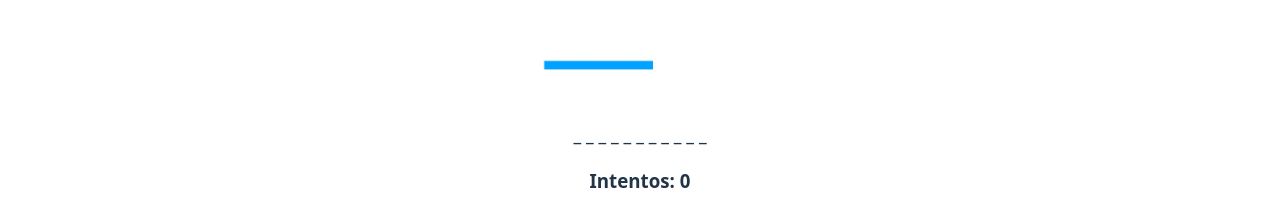
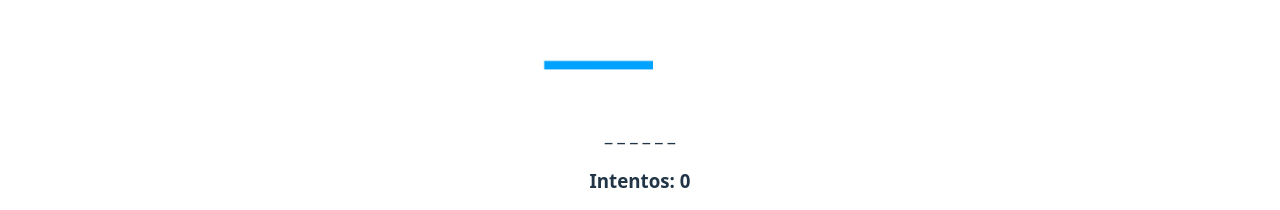
Before and after one commit to andres-martin-C/videojuego-ahorcado-react, a React (Vite) app: page / in a window 1280 px wide. Shown: the part 425-635 px from the top of the page. Built offline with nearby package versions, Linux system fonts and the light colour scheme.

Commit message:
Agregar palabras random

```diff
--- a/src/App.tsx
+++ b/src/App.tsx
@@ -2,10 +2,11 @@ import { useEffect, useState } from "react";
 import "./App.css";
 import { HangImage } from "./components/HangImage";
 import { letters } from "./helpers/letters";
+import { getRandomWord } from "./helpers/getRandomWord";
 
 function App() {
   // Palabra
-  const [word] = useState("COMPUTADORA");
+  const [word] = useState(getRandomWord);
   // useState nos sirve para decir que hay un cambio.
   const [hiddenWord, setHiddenWord] = useState("_ ".repeat(word.length));
   const [ lose, setLose] = useState(false);
@@ -32,6 +33,7 @@ function App() {
   // Creacion de una funcion con flecha
   const checkLetter = (letter: string) => {
     if (lose) return;
+    if (won) return;
 
     if (!word.includes(letter)) {
       setAttempts(Math.min(attempts + 1, 9));
--- /dev/null
+++ b/src/helpers/getRandomWord.ts
@@ -0,0 +1,12 @@
+let words: string[] = [
+    'COMPUTADORA',
+    'ANIMAL',
+    'TELEFONO',
+    'HOMBRE',
+    'OJO'
+];
+
+export function getRandomWord() {
+
+    return words[Math.floor(Math.random() * words.length)];
+}
```
